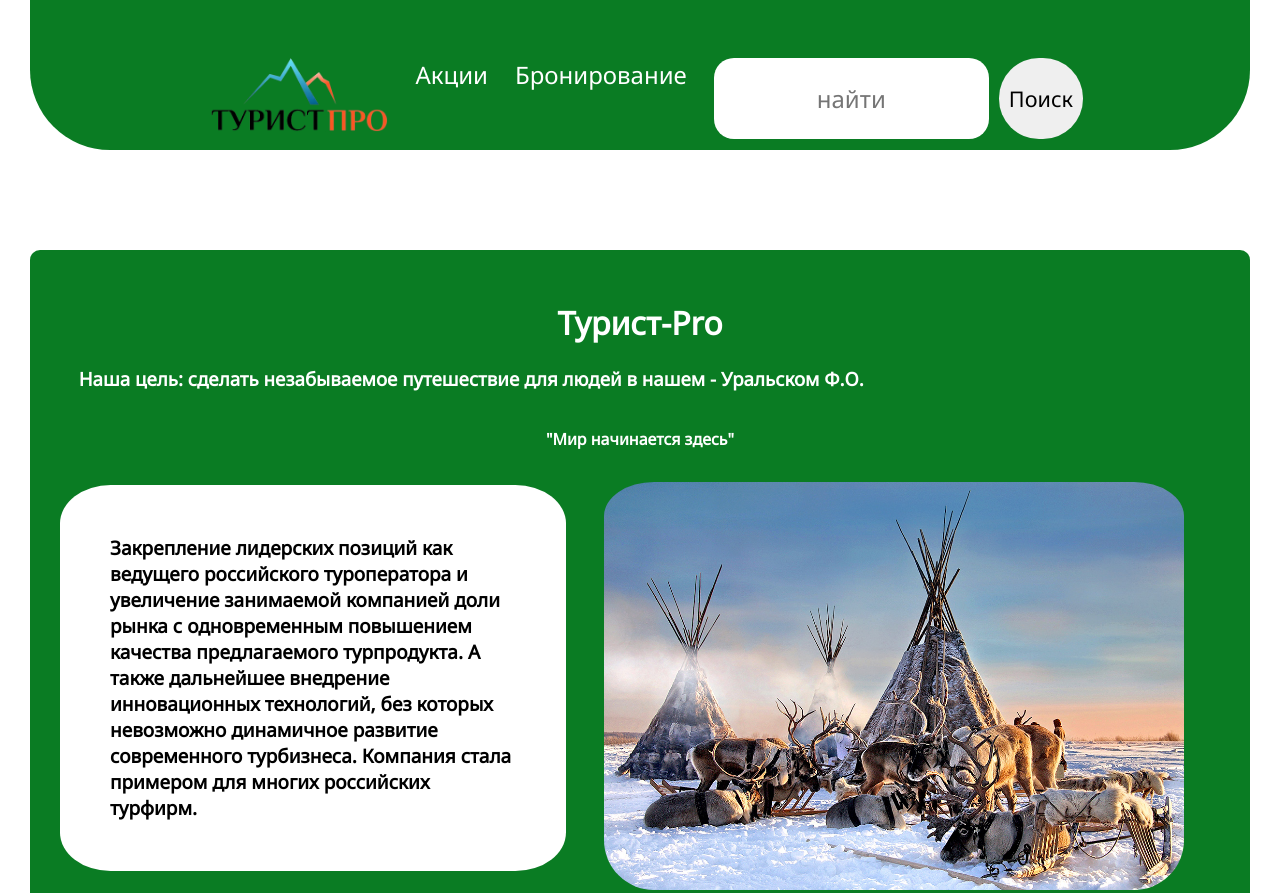
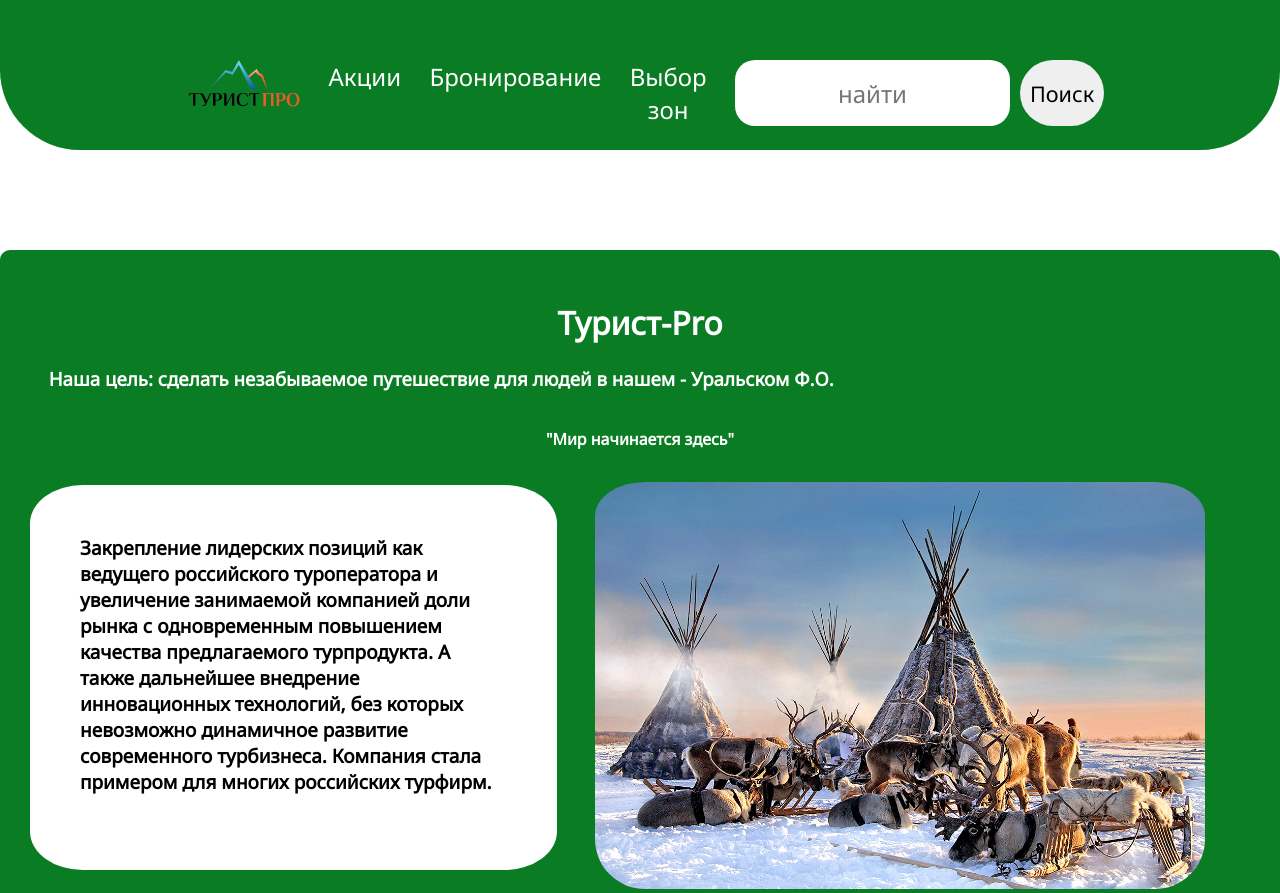
Before and after one commit to Wokhollogram/SAIT, a plain HTML site: page index.html in a window 1280 px wide. Shown: the top 893 px of the page. Drawn offline with Linux system fonts and the light colour scheme.

Commit message:
Add files via upload

```diff
--- a/css/style.css
+++ b/css/style.css
@@ -8,7 +8,7 @@
 }
 
 body{
-    max-width: 1220px;
+    max-width: 1400px;
     margin: 0 auto;
     font-family: 'Noto Sans', sans-serif;
 }
@@ -42,7 +42,7 @@ a{
 
 .logo{
     max-width: 100%;
-    max-height: 500%;
+    max-height: 100%;
 }
 
 .menu{
--- a/index.html
+++ b/index.html
@@ -14,7 +14,8 @@
                 <li class="menu-item"><a href="index.html" class="link-nav"><img src="img/logo.png" alt="logo" class="logo"></a></li>
                 <li class="menu-item"><a href="index.html" class="link-nav">Акции</a></li>
                 <li class="menu-item"><a href="booking.html" class="link-nav">Бронирование</a></li>
-                <li class="menu-item"><input type="text" placeholder="найти" class="input-text"><button class="button button-menu"><a href="#">Поиск</a></button></li>
+                <li class="menu-item"><a href="seat.html" class="link-nav">Выбор зон</a></li>
+                <li class="menu-item"><input type="text" placeholder="найти" class="input-text"><button class="button button-menu"><a href="search.html">Поиск</a></button></li>
             </ul>
         </nav>
     </header>
@@ -105,18 +106,21 @@
         <div class="container">
             <h2 class="title">Акции</h2>
             <div class="discount slider ">
+                <br>„Крылатые качели“</br>
                 <div class="slider-item">
                     <img src="img/1.jpg" alt="slider-image"class="img">
                     <p class="text-slider">«Озеро Медвежье имеет не только российскую, но и международную славу. Все курганцы знают об его уникальных свойствах, которые часто сравнивают с Мёртвым морем. Здесь лечат заболевания, связанные с опорно-двигательным аппаратом, кожными болезнями. Многие ежегодно приезжают на этот курорт по совету врачей. Уникальное озеро есть в санатории «Сосновая роща». Если ребёнок будет купаться в нём от 10 до 20 дней, то он не будет год-полтора болеть респираторными заболеваниями. Это, наверное, единственный курорт в Курганской области и УрФО, которые позволяет реабилитировать людей с сердечно-сосудистыми заболеваниями. На это ориентировано очень мало курортов.<span class="slider-mare"></span>
                     </p>
                 </div>
 
+                <br>„Белые горы“</br>
                 <div class="slider-item">
                     <img src="img/2.jpg" alt="slider-image" class="img">
                     <p class="text-slider">Климат континентальный с продолжительной и холодной зимой и теплым летом. Растительность на севере тундровая и лесотундровая, южнее – тайга (представленная темнохвойными и светлохвойными лесами), переходящая в лесостепь. На склонах Южного Урала встречаются участки широколиственных (липовых и дубовых) лесов. В целом леса и кустарники занимают не более 1/4 территории округа. Основные земельные ресурсы, используемые в сельском хозяйстве, сосредоточены на юге территории, в зоне лесостепи. <span class="slider-mare"></span>
                     </p>
                 </div>
 
+                <br>„Розовый фламинго“</br>
                 <div class="slider-item">
                     <img src="img/3.jpg" alt="slider-image" class="img">
                     <p class="text-slider">Равнинная часть сильна заболочена, с большим количеством озер. Основная водная артерия – река Обь с крупнейшим притоком – Иртышом. Территория округа имеет выход к Северному Ледовитому океану. Реки округа принадлежат бассейнам Сев. Ледовитого океана, (Тобол, Исеть, Тура, Лозьва, Сев. Сосьва, Обь) и Каспийского моря (р.Урал). <span class="slider-mare"></span>
```
